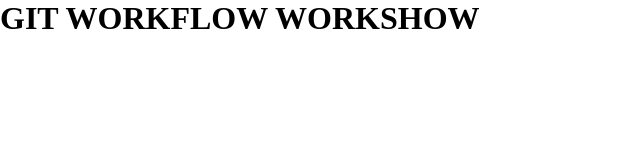
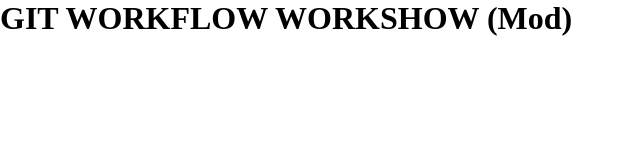
Before and after one commit to fcalabuig07/Pt2.1---GitHub-Flow, a plain HTML site: page index.html in a window 1280 px wide. Shown: the whole page, without its empty margins (0-640 px from the left). Drawn offline with Linux system fonts and the light colour scheme.

```diff
--- a/index.html
+++ b/index.html
@@ -10,7 +10,7 @@
 
 <body>
 
-    <h1 class="some-heading">GIT WORKFLOW WORKSHOW</h1>
+    <h1 class="some-heading">GIT WORKFLOW WORKSHOW (Mod)</h1>
 
 </body>
 
```
